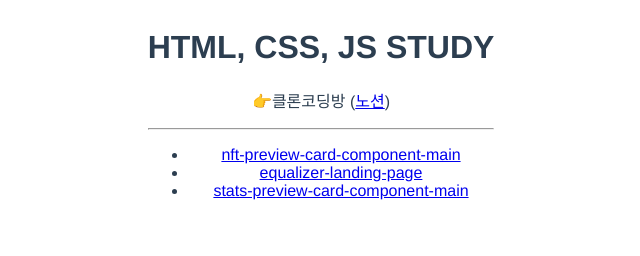
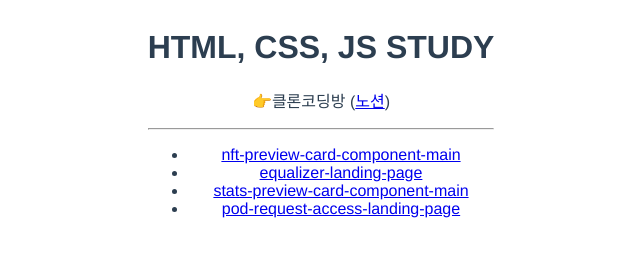
Before and after one commit to Dal-ya/frontend-mento-study, a plain HTML site: page index.html in a window 1280 px wide. Shown: the whole page, without its empty margins (319-959 px from the left). Drawn offline with Linux system fonts and the light colour scheme.

Commit message:
ADD | pod showing github page

```diff
--- a/index.html
+++ b/index.html
@@ -43,6 +43,11 @@
                     stats-preview-card-component-main
                 </a>
             </li>
+            <li>
+                <a href="https://dal-ya.github.io/frontend-mento-study/pod-request-access-landing-page-main/pod-request-access-landing-page/starter-code">
+                    pod-request-access-landing-page
+                </a>
+            </li>
         </ul>
     </div>
 </div>
```
Also changed, not shown: 1 other file.
